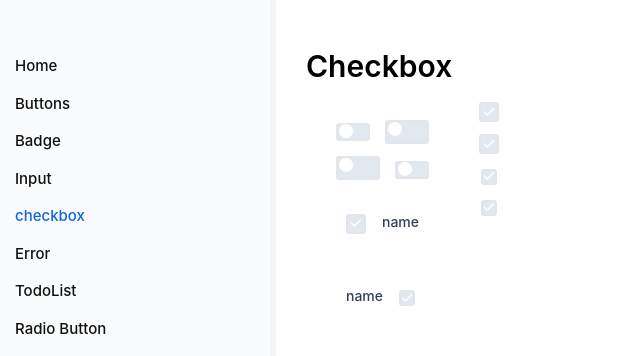
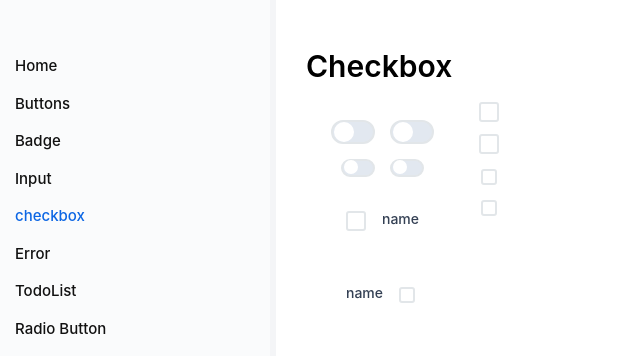
Before and after one commit to christojojo/wacpro-tasks, a React (Vite) app: page /checkbox in a window 1280 px wide. Shown: the top 356 px of the page, without its empty margins (0-640 px from the left). Built offline with nearby package versions, Linux system fonts and the light colour scheme.

Commit message:
checkbox rework completed

```diff
--- a/src/components/CheckBox/CheckboxDemo.jsx
+++ b/src/components/CheckBox/CheckboxDemo.jsx
@@ -1,42 +1,3 @@
-// import React, { useState } from "react";
-// import "./checkbox.scss";
-
-// function CheckboxDemo({ id, label, labelR, variant, isToggle, size, ...props }) {
-//   const isSm = size === "sm";
-//   const [checked, setChecked] = useState(false);
-
-//   const handleClick = () => {
-//     setChecked(!checked);
-//   };
-
-//   return (
-//     <div className="flex items-center">
-//       {label && <label htmlFor={id} className="text-md pr-4 cursor-pointer">{label}</label>}
-//       <div className="relative">
-//         <input
-//           id={id}
-//           type="checkbox"
-//           className={`appearance-none border-2 align-middle rounded-[3px] border-[#E2E6E9] cursor-pointer checked:bg-primary checked:border-primary
-//           ${isToggle ?
-//             (isSm ? "w-[34px] h-[18px] rounded-[50px] bg-[#E2E8F0] bg-none relative" : "w-[44px] h-[24px] rounded-[50px] bg-[#E2E8F0] bg-none relative") : (isSm ? "w-4 h-4" : "w-5 h-5")}`}
-//           onClick={handleClick}
-//         />
-//         {!isToggle && <span className={`material-symbols-outlined text-white absolute text-lg pointer-events-none ${isSm ? "left-[-1px] top-[3px]" : "top-[3px] left-[1px]"}`}>check</span>}
-//         {isToggle && (
-//           <span
-//             className={`${isSm ? "w-[14px] h-[14px] bg-white rounded-full absolute top-[4px] left-[3px] pointer-events-none transition-all duration-300 ease-in-out" : "w-5 h-5 bg-white rounded-full absolute top-[2px] left-[3px] pointer-events-none transition-all duration-300 ease-in-out"}
-//              ${checked ? (isSm ? 'translate-x-[14px]' : 'translate-x-[18px]') : "translate-x-[0px]"}`}
-//           ></span>
-//         )}
-//       </div>
-//       {labelR && <label htmlFor={id} className="text-md pl-4 cursor-pointer">{labelR}</label>}
-//     </div>
-//   );
-// }
-
-// export default CheckboxDemo;
-
-
 import React, { useState } from "react";
 import "./checkbox.scss";
 
@@ -56,13 +17,15 @@ function CheckboxDemo({ id, label, labelR, isToggle, size, ...props }) {
           id={id}
           type="checkbox"
           className={`appearance-none border-2 align-middle rounded-[3px] border-[#E2E6E9] cursor-pointer checked:bg-primary checked:border-primary
-          ${isToggle ? (isSm ? "w-[34px] h-[18px]" : "w-[44px] h-[24px]") : (isSm ? "w-4 h-4" : "w-5 h-5")} bg-[#E2E8F0] bg-none relative`}
+          ${isToggle ?
+            (isSm ? "w-[34px] h-[18px] rounded-[50px] bg-[#E2E8F0] bg-none relative" : "w-[44px] h-[24px] rounded-[50px] bg-[#E2E8F0] bg-none relative") : (isSm ? "w-4 h-4" : "w-5 h-5")}`}
           onClick={handleClick}
         />
         {!isToggle && <span className={`material-symbols-outlined text-white absolute text-lg pointer-events-none ${isSm ? "left-[-1px] top-[3px]" : "top-[3px] left-[1px]"}`}>check</span>}
         {isToggle && (
           <span
-            className={`w-[14px] h-[14px] bg-white rounded-full absolute top-[${isSm ? 4 : 2}px] left-[3px] pointer-events-none transition-all duration-300 ease-in-out ${checked ? (isSm ? 'translate-x-[14px]' : 'translate-x-[18px]') : "translate-x-[0px]"}`}
+            className={`${isSm ? "w-[14px] h-[14px] bg-white rounded-full absolute top-[4px] left-[3px] pointer-events-none transition-all duration-300 ease-in-out" : "w-5 h-5 bg-white rounded-full absolute top-[2px] left-[3px] pointer-events-none transition-all duration-300 ease-in-out"}
+             ${checked ? (isSm ? 'translate-x-[14px]' : 'translate-x-[18px]') : "translate-x-[0px]"}`}
           ></span>
         )}
       </div>
--- a/src/pages/CheckBoxPage.jsx
+++ b/src/pages/CheckBoxPage.jsx
@@ -9,14 +9,14 @@ function CheckboxPage() {
    <div className='p-[20px]'>
       <div className='flex gap-[15px] justify-center mb-[12px]'>
         <span>
-        <CheckboxDemo isToggle='true' size={'sm'}/>
+        <CheckboxDemo isToggle='true' size={'lg'}/>
         </span>
         <span>
         <CheckboxDemo isToggle='true' size={'lg'}/>
         </span>
       </div>
       <div className='flex gap-[15px] justify-center mb-[11px]'>
-        <CheckboxDemo isToggle='true' size={'lg'}/>
+        <CheckboxDemo isToggle='true' size={'sm'}/>
         <CheckboxDemo isToggle='true' size={'sm'}/>
       </div>
       <div className='flex  mb-[12px] p-[20px]'>
```
